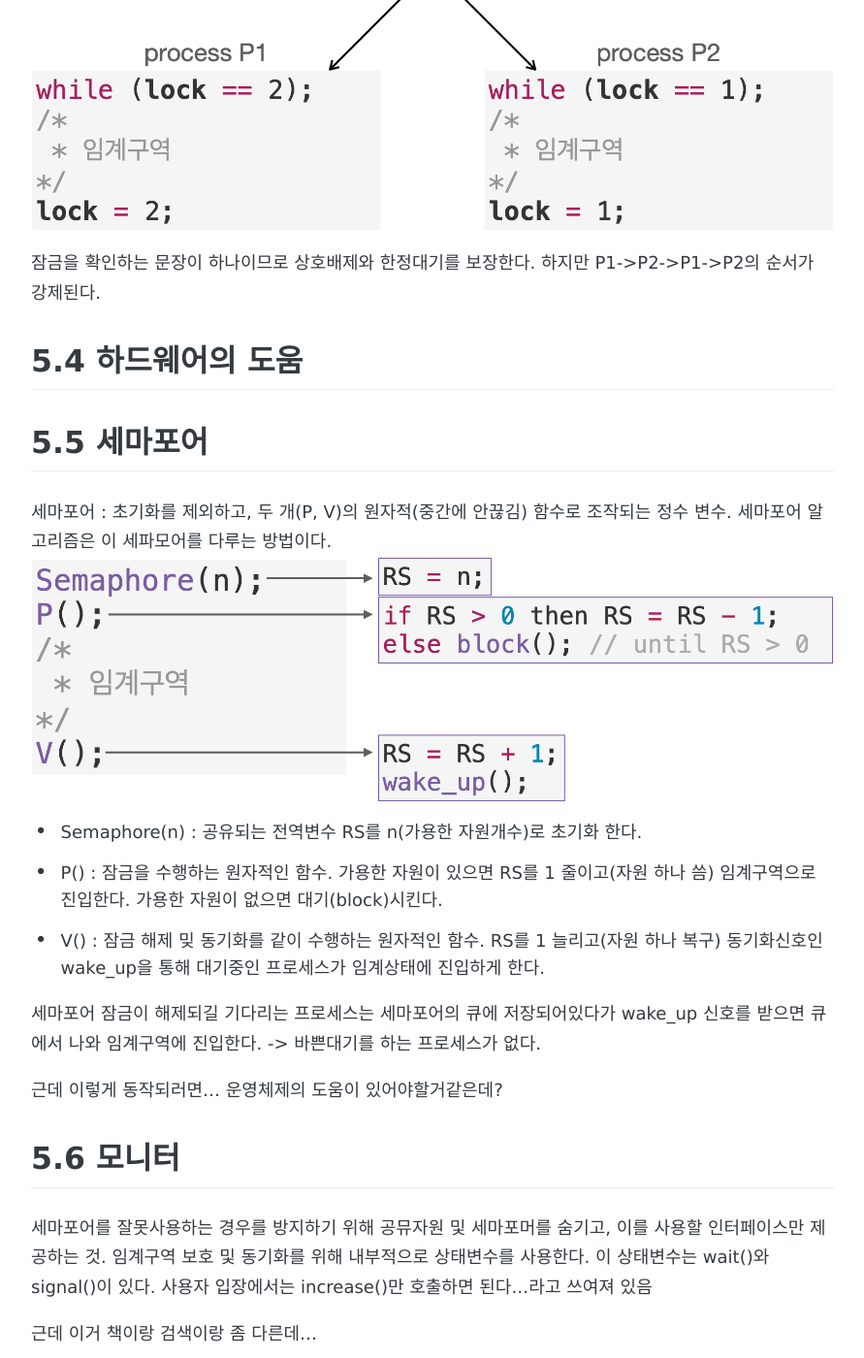
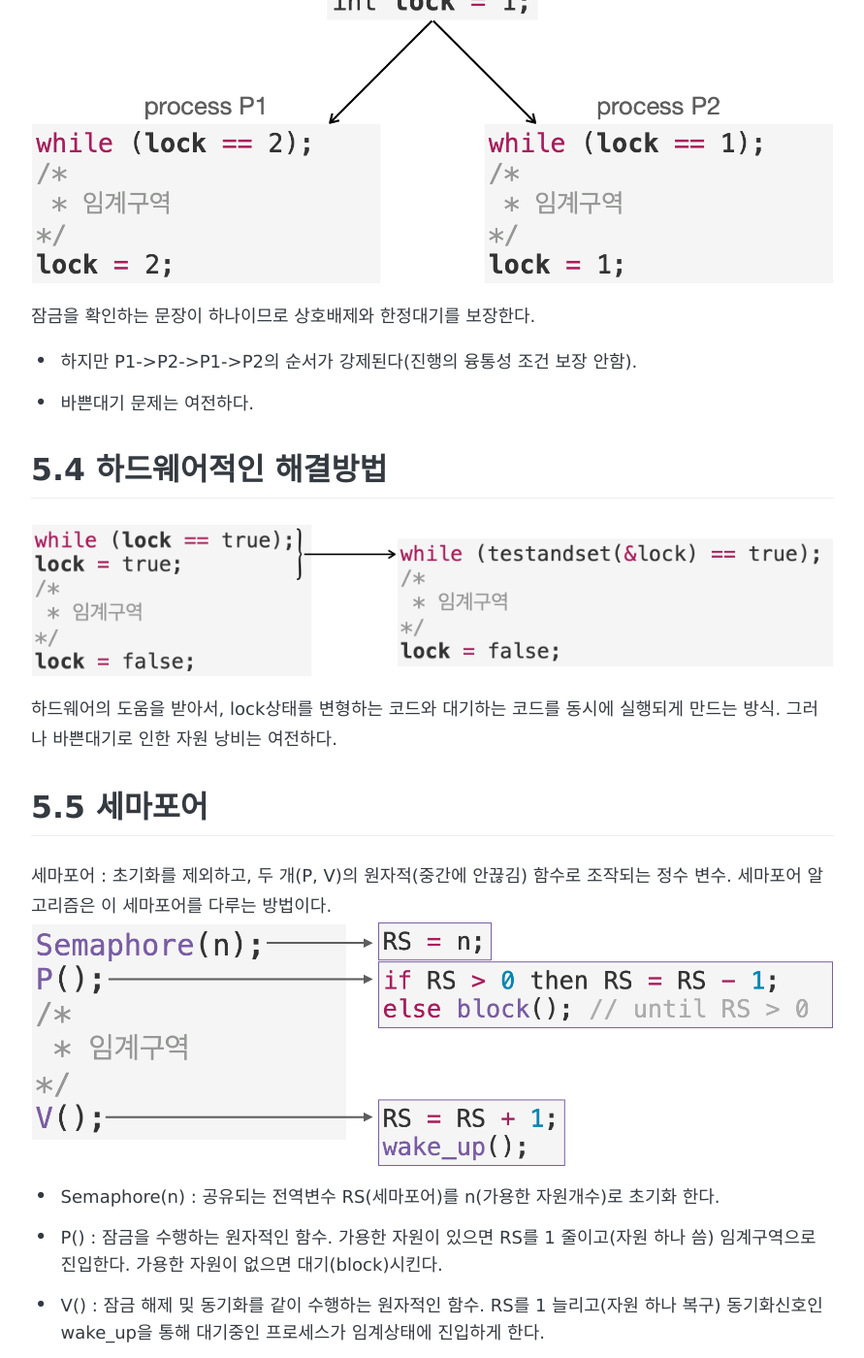
Before and after one commit to gyujun9403/gyujun9403.github.io, a Jekyll site: the page built from _posts/2022-02-12-easy_OS-Chapter05_share.md, in a window 1280 px wide and 1400 px high, scrolled down 2510 px. Shown: the whole window at 97% size, without its empty margins (194-1085 px from the left). Built offline with Jekyll 4.4.1, drawn with Linux system fonts in a browser that asks for light colours; some web fonts are replaced; comment, search, counter and statistics services are not loaded; some of the changed text lies outside the part shown.

Commit message:
스타일 수정 및 이미지/내용 추가

```diff
--- a/_posts/2022-02-12-easy_OS-Chapter05_share.md
+++ b/_posts/2022-02-12-easy_OS-Chapter05_share.md
@@ -16,6 +16,7 @@ share: true
 - 상호배제(mutual exclusion) : 임계구역내의 프로세스는 하나여야한다.
 - 한정대기(bounded waiting) : 임계구역에 진입하지 못하는 프로세스가 있어서는 안된다.
 - 진행 융통성(progress flexibility) : A프로세스와 B프로세스 임계구역에 접근할때 그 순서(A->B->A->B...)가 정해져 있는게 아니라, 빨리 처리된 프로세스가 먼저 임계구역에 들어가는것...(A->A->A->B->A->A->B...)
+
 ## 5.3 임계구역 해결 방법
 가장 기본적인 해결책은 잠금장치를 만드는것이다. 임계구역 진입시 잠그고, 끝나면 잠금을 풀고 동기화 신호를 보낸다.
 ### 5.3.2 임계구역 해결 조건을 고려한 코드 설계
@@ -31,18 +32,23 @@ share: true
 P1진행 중 lock1(P1이 잠금을 걸었는지)을 잠근 다음 timeout1이발생한다. 그리고 P2도 lock2를 잠근다음 timeout2가 발생한다.
 
 - lock1과 lock2 전부 잠긴상태여서 한정 대기조건을 보장하지 못하는 **교착상태**에 빠진다.
-- 프로세스가 증가할때마다 lock변수도 증가시켜야 하므로 확장성도 떨어진다.
+- 프로세스가 증가할때마다 lock변수의 개수도 증가시켜야 하므로 확장성도 떨어진다.
+- 바쁜대기로 인한 자원 낭비가 남아있다.
 
 #### 5.3.2.3 진행 융통성 문제가 발생하는 코드
 ![](/images/OS_critical3.png)
-잠금을 확인하는 문장이 하나이므로 상호배제와 한정대기를 보장한다. 하지만 P1->P2->P1->P2의 순서가 강제된다.
+잠금을 확인하는 문장이 하나이므로 상호배제와 한정대기를 보장한다.
+- 하지만 P1->P2->P1->P2의 순서가 강제된다(진행의 융통성 조건 보장 안함).
+- 바쁜대기 문제는 여전하다.
 
-## 5.4 하드웨어의 도움
+## 5.4 하드웨어적인 해결방법
+![](/images/OS_critical_hw.png)
+하드웨어의 도움을 받아서, lock상태를 변형하는 코드와 대기하는 코드를 동시에 실행되게 만드는 방식. 그러나 바쁜대기로 인한 자원 낭비는 여전하다.
 
 ## 5.5 세마포어
-세마포어 : 초기화를 제외하고, 두 개(P, V)의 원자적(중간에 안끊김) 함수로 조작되는 정수 변수. 세마포어 알고리즘은 이 세파모어를 다루는 방법이다.
+세마포어 : 초기화를 제외하고, 두 개(P, V)의 원자적(중간에 안끊김) 함수로 조작되는 정수 변수. 세마포어 알고리즘은 이 세마포어를 다루는 방법이다.
 ![세마포어 코드](/images/OS_semaphore_code.png)
-- Semaphore(n) : 공유되는 전역변수 RS를 n(가용한 자원개수)로 초기화 한다.
+- Semaphore(n) : 공유되는 전역변수 RS(세마포어)를 n(가용한 자원개수)로 초기화 한다.
 - P() : 잠금을 수행하는 원자적인 함수. 가용한 자원이 있으면 RS를 1 줄이고(자원 하나 씀) 임계구역으로 진입한다. 가용한 자원이 없으면 대기(block)시킨다.
 - V() : 잠금 해제 밎 동기화를 같이 수행하는 원자적인 함수. RS를 1 늘리고(자원 하나 복구) 동기화신호인 wake_up을 통해 대기중인 프로세스가 임계상태에 진입하게 한다.
 
@@ -54,3 +60,5 @@ P1진행 중 lock1(P1이 잠금을 걸었는지)을 잠근 다음 timeout1이발
 세마포어를 잘못사용하는 경우를 방지하기 위해 공뮤자원 및 세마포머를 숨기고, 이를 사용할 인터페이스만 제공하는 것. 임계구역 보호 및 동기화를 위해 내부적으로 상태변수를 사용한다. 이 상태변수는 wait()와 signal()이 있다. 사용자 입장에서는 increase()만 호출하면 된다...라고 쓰여져 있음
 
 근데 이거 책이랑 검색이랑 좀 다른데...
+
+참고하면 좋을곳 : [Splin 블로그](https://dev-splin.github.io/cs(computer%20science)/operating%20system/OS-Mutex,Semaphore,Monitor/#%EC%84%B8%EB%A7%88%ED%8F%AC%EC%96%B4%EC%99%80-%EB%AE%A4%ED%85%8D%EC%8A%A4%EC%9D%98-%EC%B0%A8%EC%9D%B4)
```
Also changed, not shown: images/OS_critical_hw.png (added).
